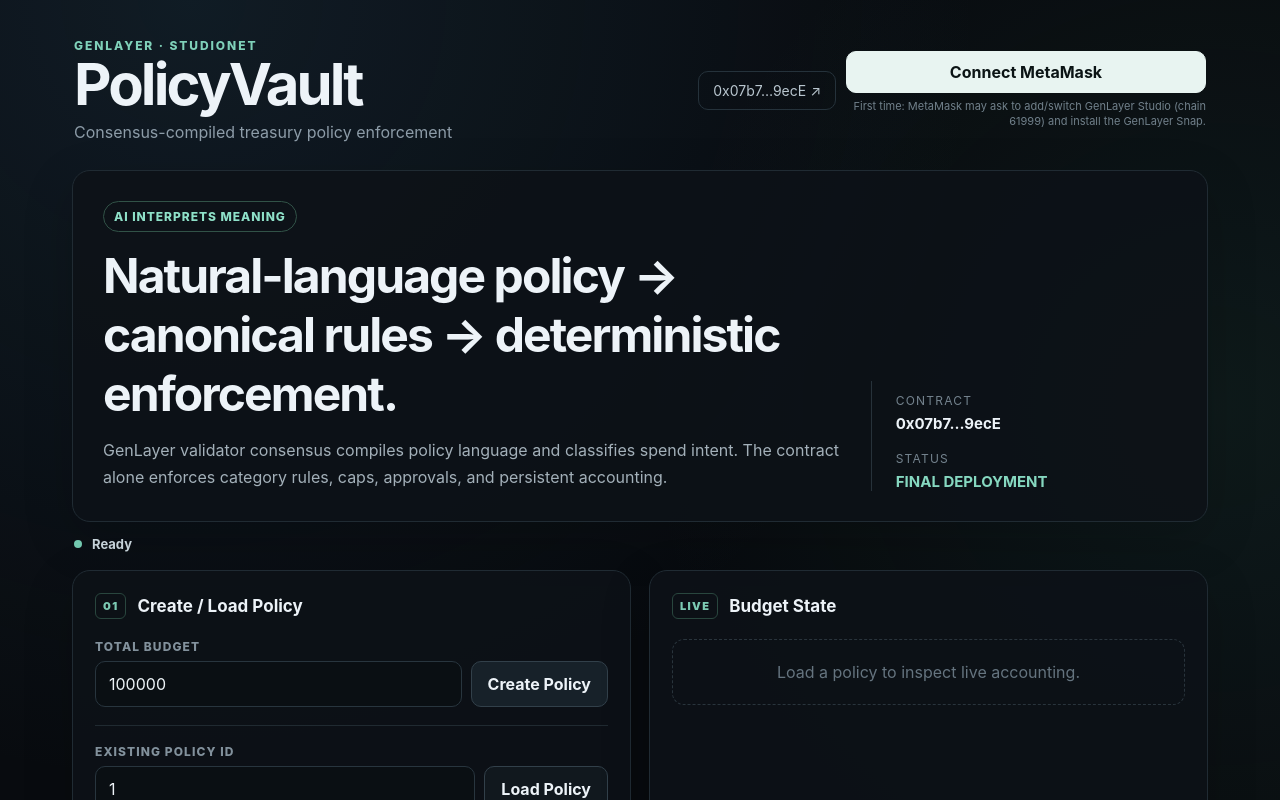
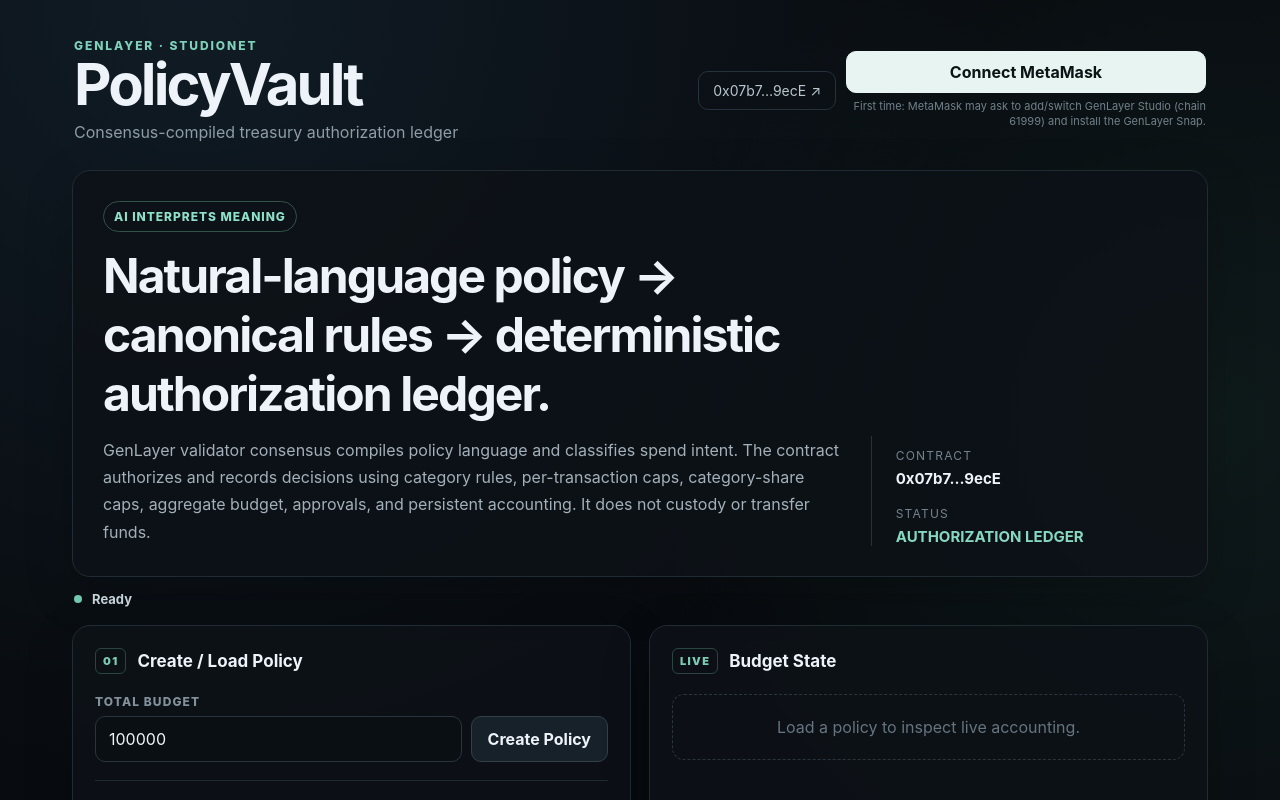
Before and after one commit to nikvn89/PolicyVault, a React (Vite) app: page / in a window 1280 px wide. Shown: the top 800 px of the page. Built offline with nearby package versions, Linux system fonts and the light colour scheme; what genlayer-js would draw is missing.

Commit message:
Add files via upload

```diff
--- a/src/App.tsx
+++ b/src/App.tsx
@@ -357,7 +357,7 @@
         <div>
           <div className="eyebrow">GENLAYER · STUDIONET</div>
           <h1>PolicyVault</h1>
-          <p className="subtitle">Consensus-compiled treasury policy enforcement</p>
+          <p className="subtitle">Consensus-compiled treasury authorization ledger</p>
         </div>
         <div className="header-actions">
           <a className="ghost" href={`${EXPLORER_BASE}/address/${CONTRACT_ADDRESS}`} target="_blank" rel="noreferrer">
@@ -373,14 +373,14 @@
       <section className="hero card">
         <div>
           <span className="pill">AI interprets meaning</span>
-          <h2>Natural-language policy → canonical rules → deterministic enforcement.</h2>
-          <p>GenLayer validator consensus compiles policy language and classifies spend intent. The contract alone enforces category rules, caps, approvals, and persistent accounting.</p>
+          <h2>Natural-language policy → canonical rules → deterministic authorization ledger.</h2>
+          <p>GenLayer validator consensus compiles policy language and classifies spend intent. The contract authorizes and records decisions using category rules, per-transaction caps, category-share caps, aggregate budget, approvals, and persistent accounting. It does not custody or transfer funds.</p>
         </div>
         <div className="hero-stat">
           <span>Contract</span>
           <strong>{shortAddress(CONTRACT_ADDRESS)}</strong>
           <span>Status</span>
-          <strong className="online">FINAL DEPLOYMENT</strong>
+          <strong className="online">AUTHORIZATION LEDGER</strong>
         </div>
       </section>
 
@@ -507,7 +507,7 @@
             <div className="eval" key={e.eval_id}>
               <div className="eval-top">
                 <strong>#{e.eval_id} · {e.category_name}</strong>
-                <span className={`verdict ${outcomeClass(e.outcome)}`}>{OUTCOME_NAMES[e.outcome] ?? e.outcome}</span>
+                <span className={`verdict ${outcomeClass(e.outcome)}`}>{e.outcome_name ?? OUTCOME_NAMES[e.outcome] ?? e.outcome}</span>
               </div>
               <p>{e.description}</p>
               <div className="eval-meta"><span>{fmt.format(e.amount)} GEN</span><span>{formatTime(e.created_at)}</span></div>
--- a/src/config.ts
+++ b/src/config.ts
@@ -1,6 +1,6 @@
 export const CONTRACT_ADDRESS =
   (import.meta.env.VITE_CONTRACT_ADDRESS as `0x${string}` | undefined) ??
-  '0x07b79A05f6Af12d14A88E50CC4A841469aa19ecE'
+  '0xbEB5F2C74C2b0df15581156fd01d7dC83521CDbb' // Steward-fixed StudioNet deployment
 
 export const EXPLORER_BASE = 'https://explorer-studio.genlayer.com'
 export const STUDIO_RPC = 'https://studio.genlayer.com/api'
--- a/src/types.ts
+++ b/src/types.ts
@@ -27,6 +27,7 @@
   3: 'NEEDS_APPROVAL',
   4: 'DENIED_INJECTION',
   5: 'DENIED_MISMATCH',
+  6: 'DENIED_BUDGET',
 }
 
 export interface PolicyVersion {
@@ -79,6 +80,7 @@
   category_name: string
   amount: number
   outcome: number
+  outcome_name?: string
   description: string
   evidence_hash: string
   created_at: number
```
